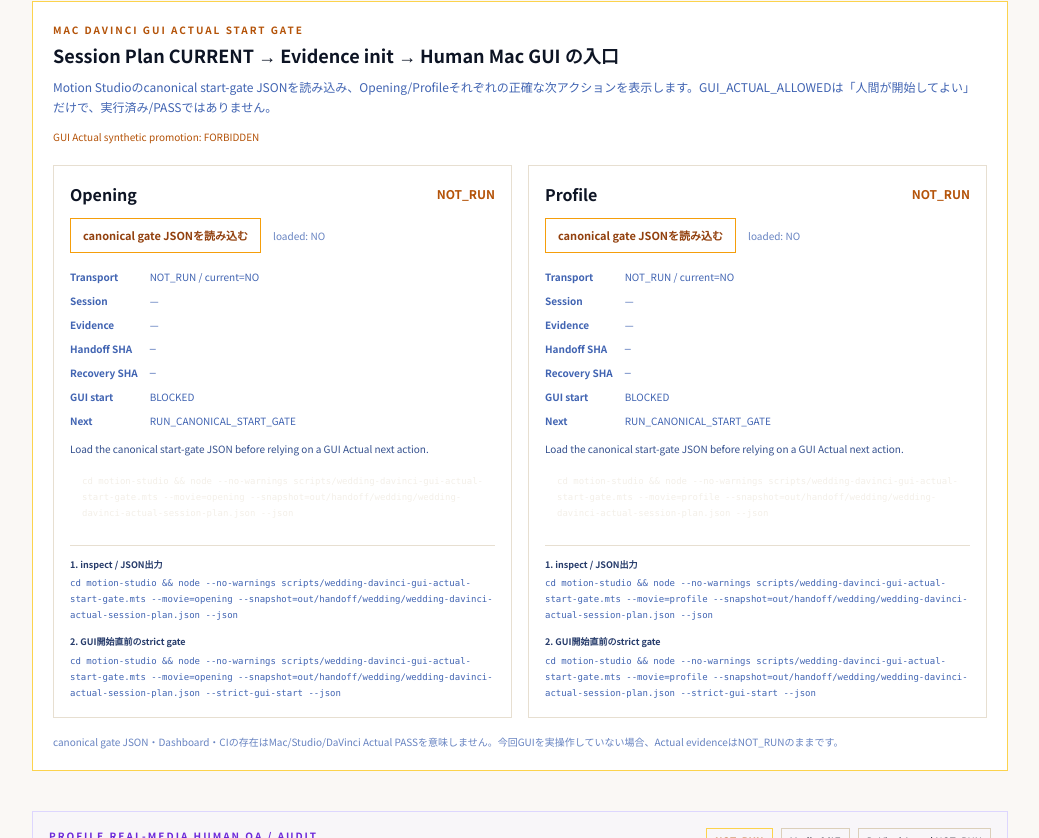
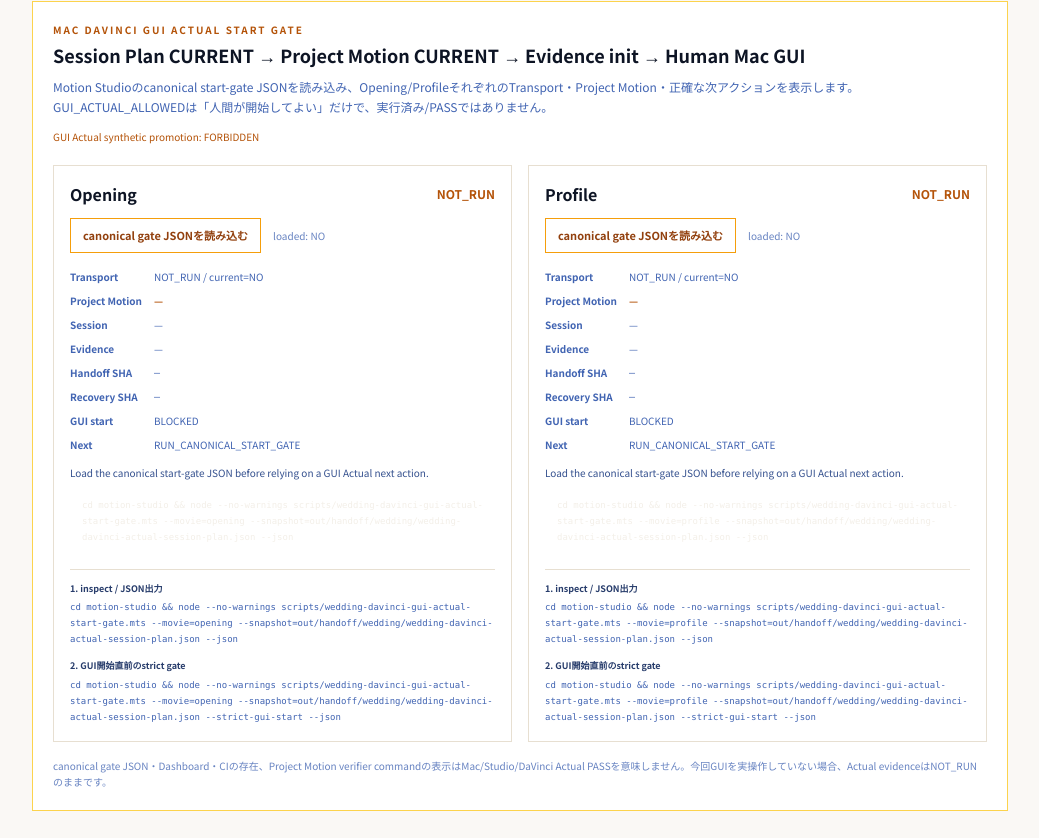
Before and after one commit to m-shogo/wedding-project, a React (Vite) app in the folder movie-dashboard/: page /movie-coach/motion-library in a window 1280 px wide. Shown: the part 4062-4900 px from the top of the page, without its empty margins (240-1279 px from the left). Built offline with nearby package versions, Linux system fonts and the light colour scheme.

Commit message:
feat(movie): show project motion status in GUI start gate

```diff
--- a/movie-dashboard/src/components/WeddingDavinciGuiActualStartGateCard.tsx
+++ b/movie-dashboard/src/components/WeddingDavinciGuiActualStartGateCard.tsx
@@ -9,7 +9,7 @@ import {
 const shortSha = (value: string | null) => value ? `${value.slice(0, 10)}…` : "—";
 
 const stateClass = (state: string) => {
-  if (state === "GUI_ACTUAL_COMPLETE") return "text-emerald-700 dark:text-emerald-300";
+  if (state === "GUI_ACTUAL_COMPLETE" || state === "CURRENT") return "text-emerald-700 dark:text-emerald-300";
   if (state === "INVALID" || state.includes("BLOCKED") || state === "TRANSPORT_NOT_CURRENT") return "text-rose-700 dark:text-rose-300";
   return "text-amber-700 dark:text-amber-300";
 };
@@ -37,9 +37,9 @@ export function WeddingDavinciGuiActualStartGateCard() {
       <div className="flex flex-wrap items-start justify-between gap-3">
         <div>
           <p className="text-[10px] tracking-[0.2em] font-semibold text-amber-700 dark:text-amber-300">MAC DAVINCI GUI ACTUAL START GATE</p>
-          <h2 className="mt-1 text-lg font-bold text-navy-900 dark:text-sand-100">Session Plan CURRENT → Evidence init → Human Mac GUI の入口</h2>
+          <h2 className="mt-1 text-lg font-bold text-navy-900 dark:text-sand-100">Session Plan CURRENT → Project Motion CURRENT → Evidence init → Human Mac GUI</h2>
           <p className="mt-2 text-xs leading-5 text-navy-500 dark:text-navy-300">
-            Motion Studioのcanonical start-gate JSONを読み込み、Opening/Profileそれぞれの正確な次アクションを表示します。GUI_ACTUAL_ALLOWEDは「人間が開始してよい」だけで、実行済み/PASSではありません。
+            Motion Studioのcanonical start-gate JSONを読み込み、Opening/ProfileそれぞれのTransport・Project Motion・正確な次アクションを表示します。GUI_ACTUAL_ALLOWEDは「人間が開始してよい」だけで、実行済み/PASSではありません。
           </p>
         </div>
         <p className="text-[10px] leading-4 text-amber-700 dark:text-amber-300">GUI Actual synthetic promotion: FORBIDDEN</p>
@@ -49,6 +49,7 @@ export function WeddingDavinciGuiActualStartGateCard() {
         {(["opening", "profile"] as const).map((movieId) => {
           const audit = audits[movieId];
           const label = movieId === "opening" ? "Opening" : "Profile";
+          const projectMotion = audit.project.projectMotionPreflight;
           return (
             <article key={movieId} className="border border-sand-200 dark:border-navy-600 p-4">
               <div className="flex flex-wrap items-center justify-between gap-2">
@@ -71,6 +72,11 @@ export function WeddingDavinciGuiActualStartGateCard() {
 
               <dl className="mt-4 grid grid-cols-[max-content_1fr] gap-x-3 gap-y-2 text-[10px] leading-4 text-navy-500 dark:text-navy-300">
                 <dt className="font-semibold">Transport</dt><dd>{audit.transport.state} / current={audit.transport.current ? "YES" : "NO"}</dd>
+                <dt className="font-semibold">Project Motion</dt>
+                <dd>
+                  <span className={`font-bold ${stateClass(projectMotion.state ?? "NOT_RUN")}`}>{projectMotion.state ?? "—"}</span>
+                  {projectMotion.state && <> / applicable={projectMotion.applicable ? "YES" : "NO"} / current={projectMotion.current ? "YES" : "NO"}</>}
+                </dd>
                 <dt className="font-semibold">Session</dt><dd>{audit.project.sessionState ?? "—"}</dd>
                 <dt className="font-semibold">Evidence</dt><dd>{audit.project.evidenceState ?? "—"}</dd>
                 <dt className="font-semibold">Handoff SHA</dt><dd className="font-mono">{shortSha(audit.project.handoffIdentitySha256)}</dd>
@@ -78,6 +84,19 @@ export function WeddingDavinciGuiActualStartGateCard() {
                 <dt className="font-semibold">GUI start</dt><dd>{audit.guiActualStartAllowed ? "ALLOWED / HUMAN ONLY" : "BLOCKED"}</dd>
                 <dt className="font-semibold">Next</dt><dd>{audit.nextAction.kind}</dd>
               </dl>
+
+              {projectMotion.error && (
+                <p className="mt-3 border-l-2 border-rose-400 pl-3 text-[10px] leading-4 text-rose-700 dark:text-rose-300">
+                  Project Motion blocker: {projectMotion.error}
+                </p>
+              )}
+              {projectMotion.command && (
+                <div className="mt-3">
+                  <p className="text-[9px] font-semibold text-navy-700 dark:text-sand-200">Project Motion canonical verifier</p>
+                  <code className="mt-1 block overflow-x-auto bg-navy-950 px-3 py-2 text-[9px] leading-4 text-sand-100">cd motion-studio &amp;&amp; {projectMotion.command}</code>
+                  <p className="mt-1 text-[9px] leading-4 text-navy-400">このcommand表示自体はProject Motion CURRENTを証明しません。Mac GUI開始前にcanonical gateで再検証します。</p>
+                </div>
+              )}
 
               <p className="mt-3 text-[10px] leading-4 text-navy-600 dark:text-navy-300">{audit.nextAction.reason}</p>
               {audit.nextAction.command && (
@@ -107,7 +126,7 @@ export function WeddingDavinciGuiActualStartGateCard() {
       </div>
 
       <p className="mt-4 text-[10px] leading-4 text-navy-400">
-        canonical gate JSON・Dashboard・CIの存在はMac/Studio/DaVinci Actual PASSを意味しません。今回GUIを実操作していない場合、Actual evidenceはNOT_RUNのままです。
+        canonical gate JSON・Dashboard・CIの存在、Project Motion verifier commandの表示はMac/Studio/DaVinci Actual PASSを意味しません。今回GUIを実操作していない場合、Actual evidenceはNOT_RUNのままです。
       </p>
     </section>
   );
```
